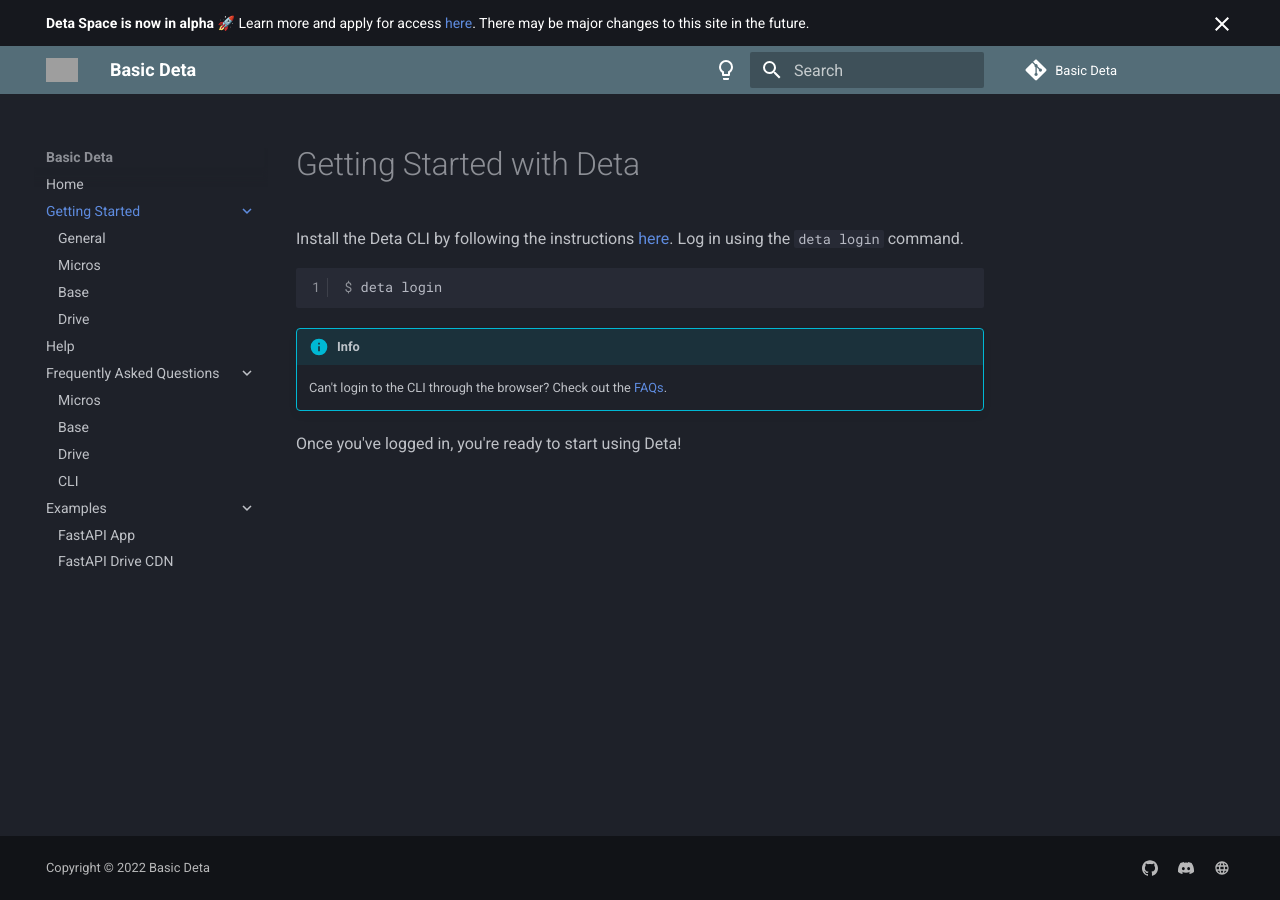
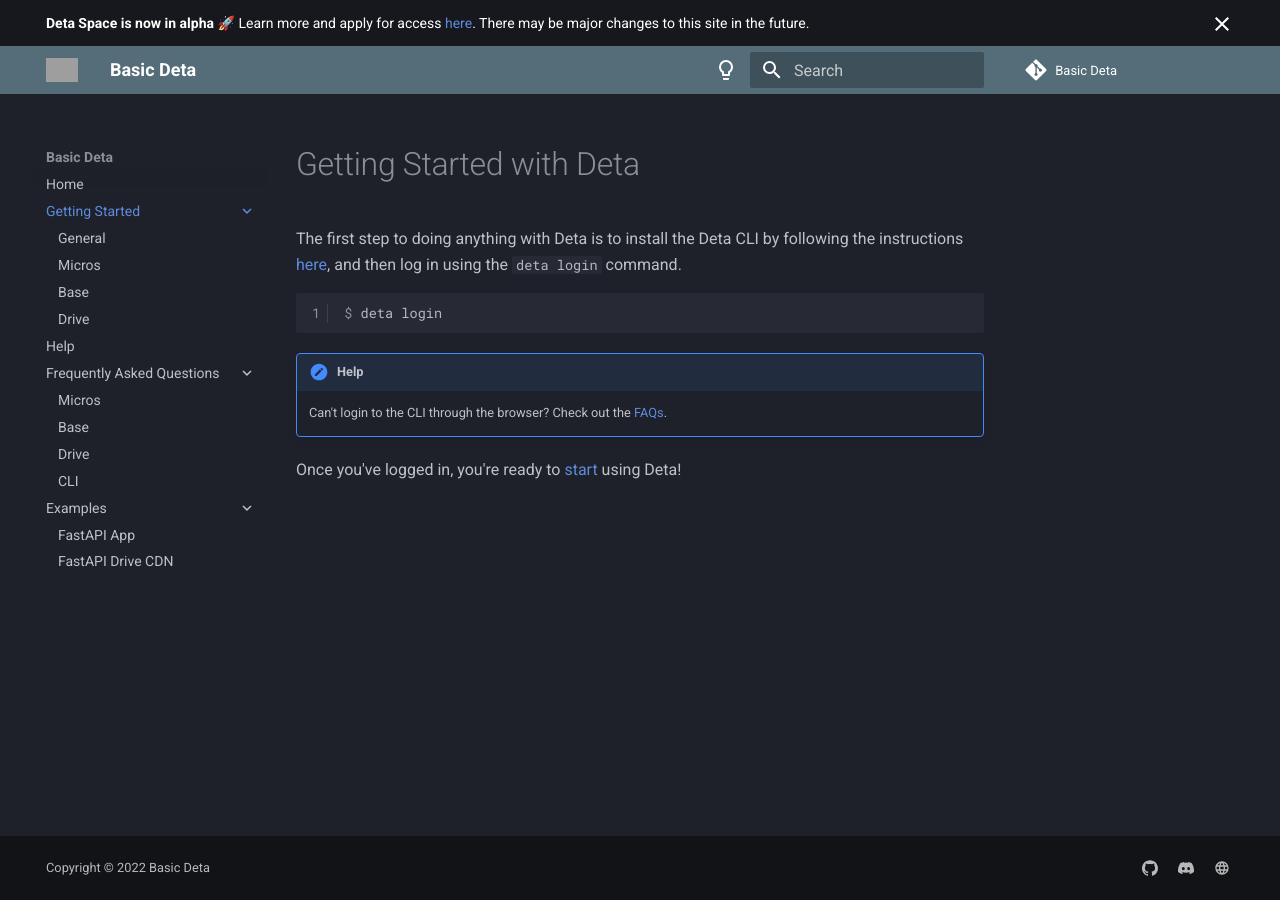
Before and after one commit to neobrains/deta-community, an MkDocs documentation site: the page built from docs/getting-started/index.md, in a window 1280 px wide. Built offline with MkDocs 1.6.1 and Material for MkDocs 9.7.7, drawn with Linux system fonts in a browser that asks for light colours; comment, search, counter and statistics services are not loaded; grey boxes are pictures that could not be loaded.

Commit message:
Update getting-started/index.md

````diff
--- a/docs/getting-started/index.md
+++ b/docs/getting-started/index.md
@@ -1,12 +1,12 @@
 # Getting Started with Deta
 
-Install the Deta CLI by following the instructions [here](https://docs.deta.sh/docs/cli/install).
-Log in using the `deta login` command.
+The first step to doing anything with Deta is to install the Deta CLI by following the instructions [here](https://docs.deta.sh/docs/cli/install), and then log in using the `deta login` command.
+
 ```console
 $ deta login
 ```
 
-!!! info
+!!! help
     Can't login to the CLI through the browser? Check out the [FAQs](/faq/cli#issues-with-deta-login).
 
-Once you've logged in, you're ready to start using Deta!
+Once you've logged in, you're ready to [start](/getting-started/general) using Deta!
````
